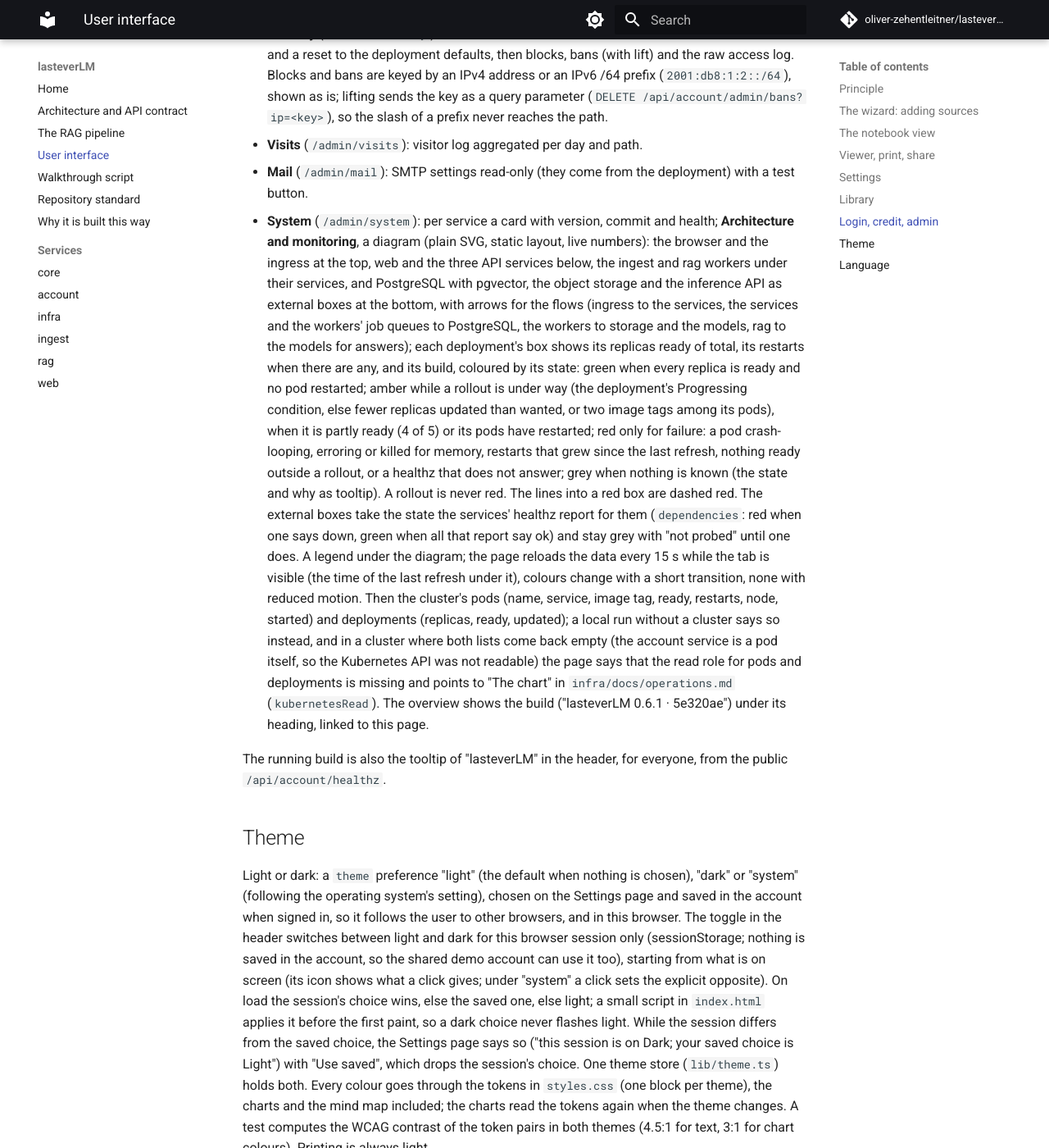
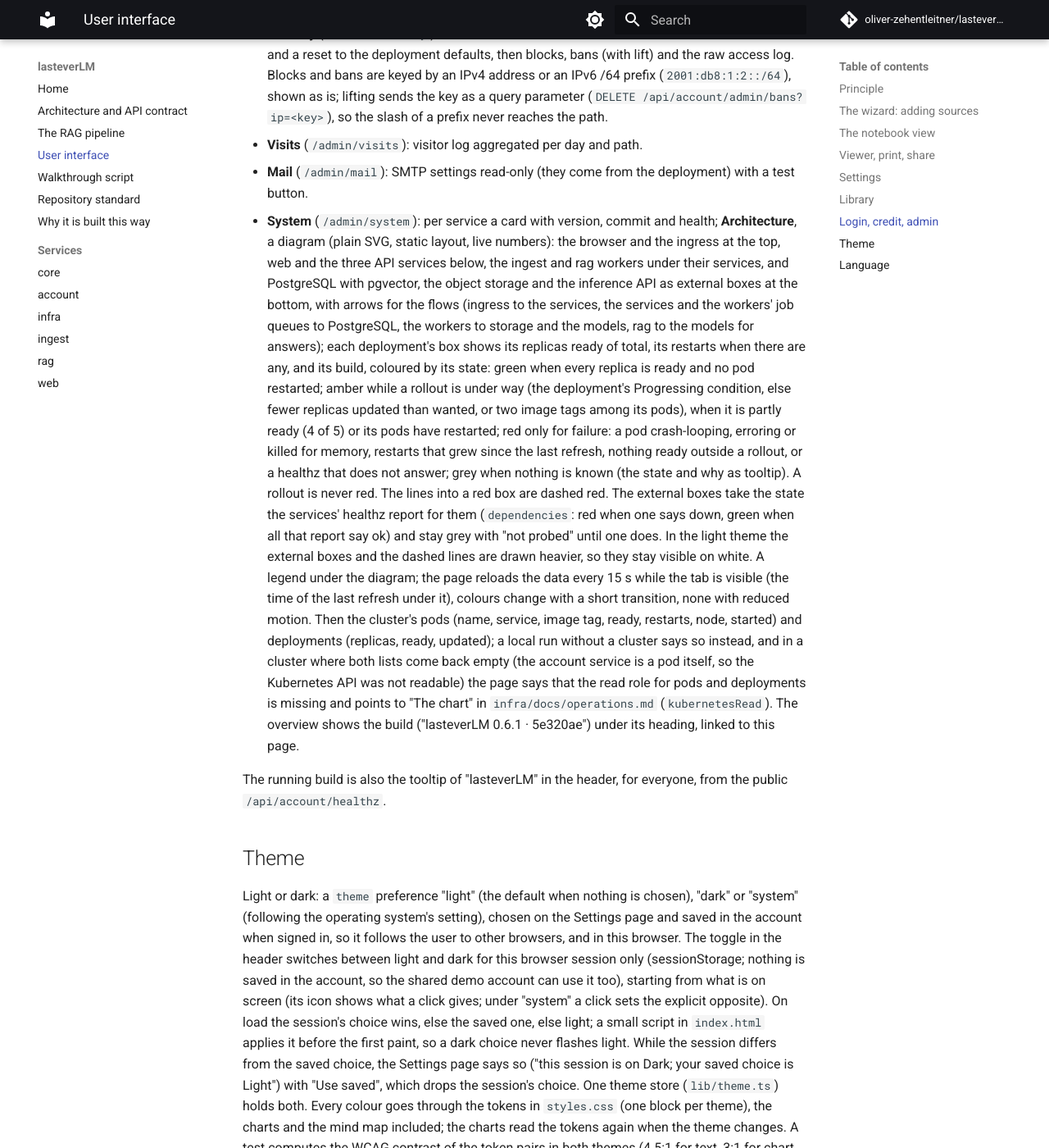
Before and after one commit to oliver-zehentleitner-aigent/lasteverLM, an MkDocs documentation site: the page built from docs/ui.md, in a window 1280 px wide and 1400 px high, scrolled down 8885 px. Shown: the whole window at 82% size. Built offline with MkDocs 1.6.1 and Material for MkDocs 9.7.7, drawn with Linux system fonts in a browser that asks for light colours; comment, search, counter and statistics services are not loaded.

Commit message:
web: System card back to Architecture; heavier external boxes in light
The whole page is monitoring, so the card title drops the word. In the
light theme the external boxes (2px) and the dashed lines (1.6px) are
heavier with longer dashes; dark keeps its values, including under
system with a dark OS.

```diff
--- a/docs/ui.md
+++ b/docs/ui.md
@@ -458,7 +458,7 @@
   - **Mail** (`/admin/mail`): SMTP settings read-only (they come from the
     deployment) with a test button.
   - **System** (`/admin/system`): per service a card with version,
-    commit and health; **Architecture and monitoring**, a diagram (plain SVG, static
+    commit and health; **Architecture**, a diagram (plain SVG, static
     layout, live numbers): the browser and the ingress at the top, web
     and the three API services below, the ingest and rag workers under
     their services, and PostgreSQL with pgvector, the object storage and
@@ -479,7 +479,8 @@
     dashed red. The external boxes take the state the services' healthz
     report for them (`dependencies`: red when one says down, green when
     all that report say ok) and stay grey with "not probed" until one
-    does. A legend under the
+    does. In the light theme the external boxes and the dashed lines are
+    drawn heavier, so they stay visible on white. A legend under the
     diagram; the page reloads the data every 15 s while the tab is
     visible (the time of the last refresh under it), colours change with
     a short transition, none with reduced motion. Then the cluster's pods (name, service, image
```
Also changed, not shown: web/CHANGELOG.md (+1 -0 lines), web/src/styles.css (+8 -0 lines), 2 other files.
